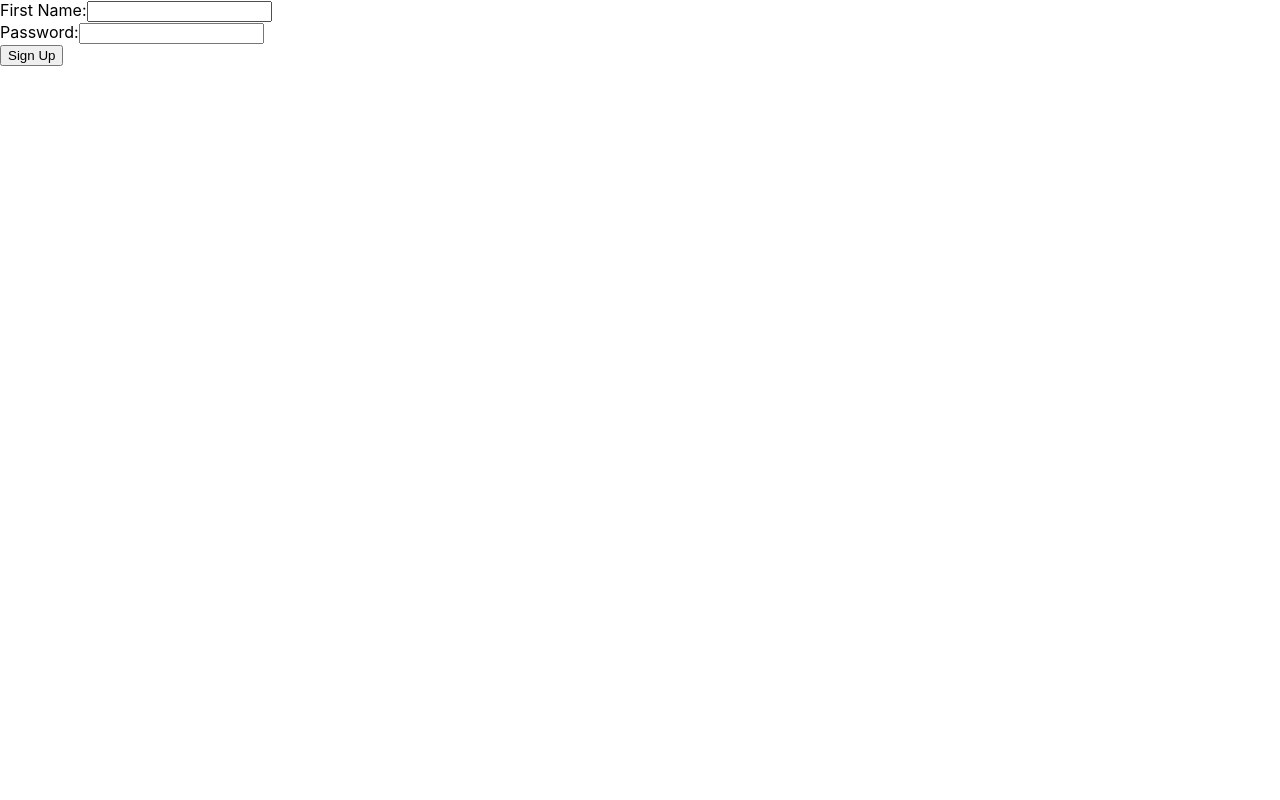
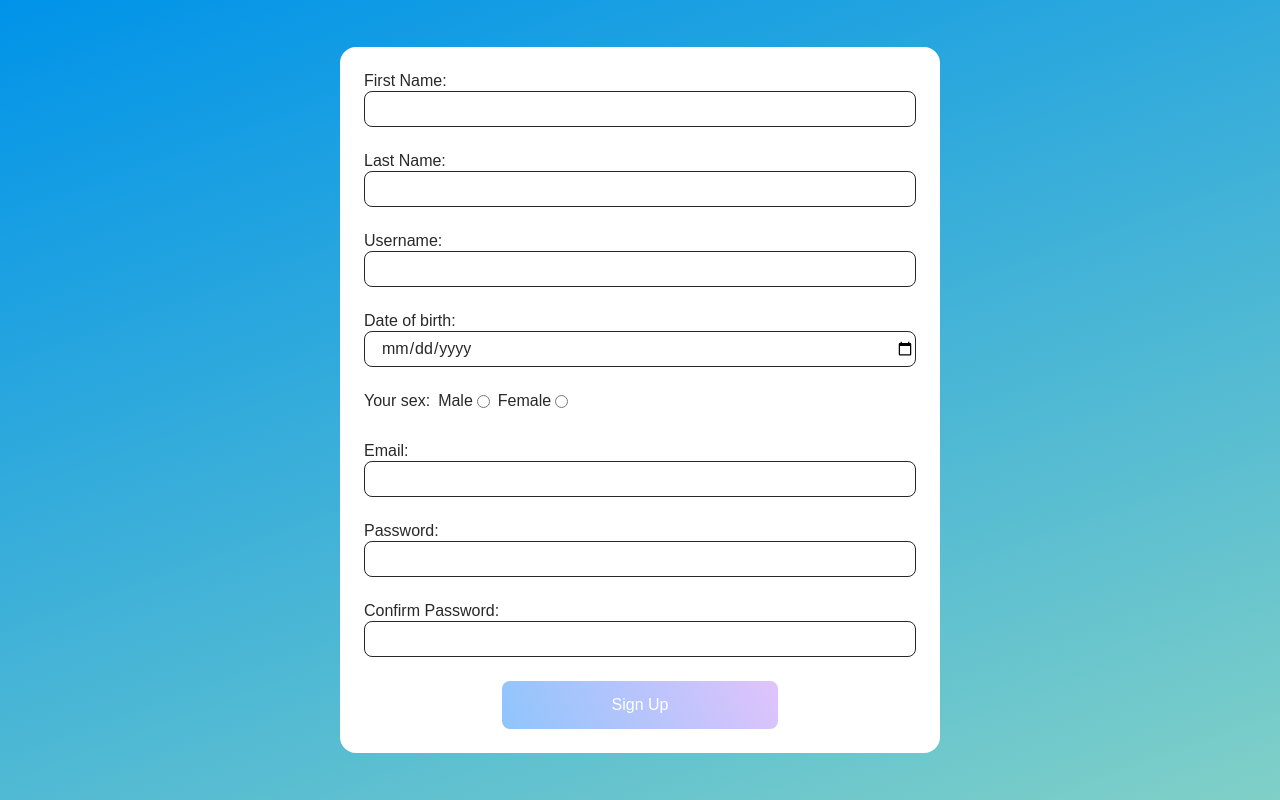
Before and after one commit to KyryloRusakov/movie_app, a React (Create React App) app: page /signup in a window 1280 px wide. Built offline with nearby package versions, Linux system fonts and the light colour scheme.

Commit message:
markup and style login, signup and wrapper pages

```diff
--- a/package.json
+++ b/package.json
@@ -11,6 +11,7 @@
     "react-hook-form": "^7.43.9",
     "react-router-dom": "^6.11.2",
     "react-scripts": "5.0.1",
+    "sass": "^1.62.1",
     "web-vitals": "^2.1.4"
   },
   "scripts": {
--- a/src/index.js
+++ b/src/index.js
@@ -4,6 +4,8 @@ import './index.css';
 import App from './App';
 import reportWebVitals from './reportWebVitals';
 import { BrowserRouter } from "react-router-dom";
+
+import "./styles/main.scss";
 
 const root = ReactDOM.createRoot(document.getElementById('root'));
 root.render(
--- a/src/pages/Login.jsx
+++ b/src/pages/Login.jsx
@@ -20,11 +20,13 @@ const Login = () => {
   }
 
   return (
-    <form onSubmit={handleSubmit(onSubmit)}>
-      <div>
+    <div className="container">
+      <form className="form" onSubmit={handleSubmit(onSubmit)}>
+        <div className="form-control-wrapper">
           <label>
             Email:
             <input
+              className="form-input"
               {...register("email", {
                 required: true,
               })}
@@ -32,10 +34,11 @@ const Login = () => {
             {errors.email && <span>{errors.email.message}</span>}
           </label>
         </div>
-      <div>
+        <div className="form-control-wrapper">
           <label>
             Password:
             <input
+              className="form-input"
               {...register("password", {
                 required: true,
               })}
@@ -43,12 +46,16 @@ const Login = () => {
             {errors.password && <span>{errors.password.message}</span>}
           </label>
         </div>
-
-      <Link to="/signup">Sign In</Link>
-      <button type="submit" onClick={loginHandler}>
+        <div className="form-footer">
+          <Link className="form-link" to="/signup">
+            Sign In
+          </Link>
+          <button className="form-btn" type="submit" onClick={loginHandler}>
             Log In
           </button>
+        </div>
       </form>
+    </div>
   );
 }
 
--- a/src/pages/SignUp.jsx
+++ b/src/pages/SignUp.jsx
@@ -1,4 +1,4 @@
-import React from 'react';
+import React from "react";
 import { useForm } from "react-hook-form";
 import { Link, useNavigate } from "react-router-dom";
 
@@ -9,35 +9,50 @@ const SignUp = () => {
     handleSubmit,
   } = useForm();
 
+  const navigate = useNavigate();
+
   const onSubmit = (data) => {
     alert(JSON.stringify(data));
+    navigate("/movies");
   };
 
-  const navigate = useNavigate();
-
-  function signupHandler() {
-    navigate("/movies");
-  }
-
   return (
-    <form onSubmit={handleSubmit(onSubmit)}>
-      <div>
+    <div className="container">
+      <form className="form" onSubmit={handleSubmit(onSubmit)}>
+        <div className="form-control-wrapper">
           <label>
             First Name:
             <input
+              className="form-input"
               {...register("firstName", {
-              required:
-                'Enter your name',
+                required: "Enter your name",
               })}
             />
-          {errors.firstName && <span>{errors.firstName.message}</span>}
+            {errors.firstName && (
+              <span className="form-error">{errors.firstName.message}</span>
+            )}
           </label>
         </div>
-      <div>
+        <div className="form-control-wrapper">
           <label>
-          Password:
+            Last Name:
             <input
-            {...register("password", {
+              className="form-input"
+              {...register("lastName", {
+                required: "Enter your last name",
+              })}
+            />
+            {errors.lastName && (
+              <span className="form-error">{errors.lastName.message}</span>
+            )}
+          </label>
+        </div>
+        <div className="form-control-wrapper">
+          <label>
+            Username:
+            <input
+              className="form-input"
+              {...register("username", {
                 required: true,
                 pattern: {
                   value: /^[a-z][a-zA-Z0-9_.]*$/,
@@ -46,15 +61,108 @@ const SignUp = () => {
                 },
               })}
             />
-          {errors.password && <span>{errors.password.message}</span>}
+            {errors.username && (
+              <span className="form-error">{errors.username.message}</span>
+            )}
           </label>
         </div>
-
-      <button type="submit" onClick={signupHandler}>
+        <div className="form-control-wrapper">
+          <label>
+            Date of birth:
+            <input
+              className="form-input"
+              type="date"
+              {...register("date", {
+                required: "Chose date",
+              })}
+            />
+            {errors.date && (
+              <span className="form-error">{errors.date.message}</span>
+            )}
+          </label>
+        </div>
+        <div className="form-radiobtn-wrapper">
+          Your sex:
+          <label className="form-radiobtn">
+            Male
+            <input
+              className="form-input"
+              type="radio"
+              {...register("sex", {
+                required: true,
+              })}
+            />
+          </label>
+          <label className="form-radiobtn">
+            Female
+            <input
+              className="form-input"
+              type="radio"
+              {...register("sex", {
+                required: "Chose sex",
+              })}
+            />
+            {errors.sex && (
+              <span className="form-error">{errors.sex.message}</span>
+            )}
+          </label>
+        </div>
+        <div className="form-control-wrapper">
+          <label>
+            Email:
+            <input
+              className="form-input"
+              {...register("email", {
+                required: "Enter your email",
+              })}
+            />
+            {errors.email && (
+              <span className="form-error">{errors.email.message}</span>
+            )}
+          </label>
+        </div>
+        <div className="form-control-wrapper">
+          <label>
+            Password:
+            <input
+              className="form-input"
+              {...register("password", {
+                required: "Enter your password",
+              })}
+            />
+            {errors.password && (
+              <span className="form-error">{errors.password.message}</span>
+            )}
+          </label>
+        </div>
+        <div className="form-control-wrapper">
+          <label>
+            Confirm Password:
+            <input
+              className="form-input"
+              {...register("confirmPassword", {
+                required: "Confirm your password",
+              })}
+            />
+            {errors.confirmPassword && (
+              <span className="form-error">
+                {errors.confirmPassword.message}
+              </span>
+            )}
+          </label>
+        </div>
+        <div className="form-footer">
+          <button
+            className="form-btn"
+            type="submit"
+            onClick={handleSubmit(onSubmit)}
+          >
             Sign Up
           </button>
+        </div>
       </form>
+    </div>
   );
-}
+};
 
-export default SignUp
+export default SignUp;
--- /dev/null
+++ b/src/styles/components/base/_global.scss
@@ -0,0 +1,52 @@
+*,
+*:before,
+*:after {
+  box-sizing: border-box;
+  padding: 0;
+  margin: 0;
+}
+
+html {
+  background-color: #0093e9;
+  background-image: linear-gradient(160deg, #0093e9 0%, #80d0c7 100%);
+}
+
+body {
+  min-height: 100vh;
+}
+
+body {
+  font-family: "Commissioner", sans-serif;
+  font-size: 16px;
+  line-height: 20px;
+  color: #282828;
+}
+
+ul {
+  list-style: none;
+}
+
+*,
+*:active,
+*:focus {
+  outline: none;
+}
+
+a {
+  text-decoration: none;
+  color: inherit;
+  cursor: pointer;
+}
+
+input,
+select,
+button {
+  font-family: "Commissioner", sans-serif;
+  font-size: 16px;
+  line-height: 20px;
+  color: #282828;
+}
+
+button {
+  cursor: pointer;
+}
--- /dev/null
+++ b/src/styles/components/common/_form.scss
@@ -0,0 +1,77 @@
+.form {
+  position: absolute;
+  display: flex;
+  flex-direction: column;
+  top: 50%;
+  left: 50%;
+  width: 600px;
+  min-height: 300px;
+  background-color: white;
+  border-radius: 16px;
+  transform: translateX(-50%) translateY(-50%);
+  padding: 24px;
+}
+
+.form-input {
+  width: 100%;
+  border: 1px solid #282828;
+  height: 36px;
+  border-radius: 8px;
+  padding-left: 16px;
+
+  .form-radiobtn-wrapper &{
+    height: auto;
+    margin-bottom: 0;
+  }
+}
+
+.form-footer {
+  display: flex;
+  align-items: center;
+  justify-content: center;
+  gap: 24px;
+  margin-top: auto;
+}
+
+.form-btn {
+  width: 50%;
+  background-color: #8ec5fc;
+  background-image: linear-gradient(62deg, #8ec5fc 0%, #e0c3fc 100%);
+  border: none;
+  color: white;
+  border-radius: 8px;
+  height: 48px;
+}
+
+.form-link{
+  width: 50%;
+  color: #e0c3fc;
+  font-weight: 600;
+  letter-spacing: 1px;
+  text-align: center;
+}
+
+.form-radiobtn-wrapper{
+  display: flex;
+  gap: 8px;
+  margin-bottom: 30px;
+}
+
+.form-radiobtn{
+  display: flex;
+  align-items: center;
+  gap: 4px;
+}
+
+.form-control-wrapper{
+  margin-bottom: 24px;
+}
+
+.form-error{
+  display: inline-block;
+  color: rgb(255, 51, 51);
+
+  .form-radiobtn-wrapper &{
+      white-space: nowrap;
+  }
+}
--- /dev/null
+++ b/src/styles/components/layout/_layout.scss
@@ -0,0 +1,5 @@
+.container{
+  max-width: 1620px;
+  margin: 0 auto;
+  padding: 0 30px;
+}
--- /dev/null
+++ b/src/styles/main.scss
@@ -0,0 +1,5 @@
+@import "components/layout/layout";
+
+@import "components/base/global";
+
+@import "components/common/form";
```
Also changed, not shown: 1 other file (tests, documents, lock files or other folders). Lines whose indentation alone changed are shown as unchanged.
